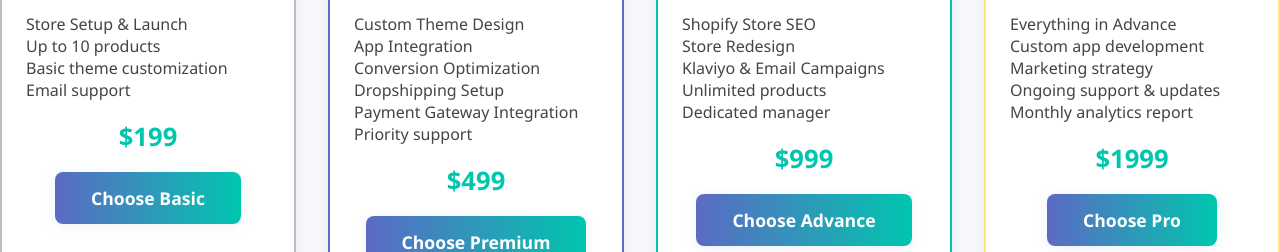
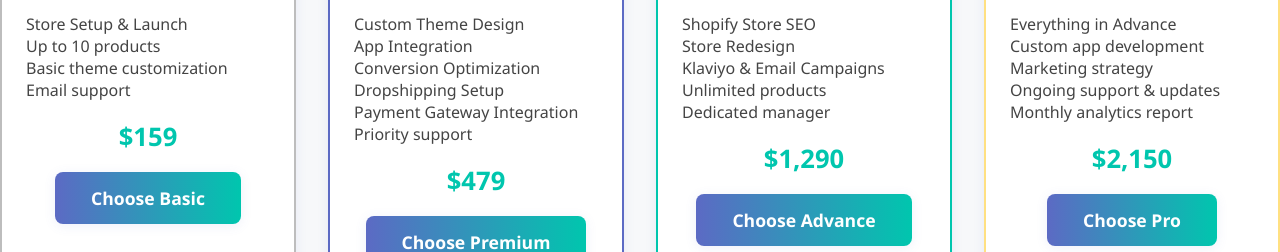
Before and after one commit to Ramonking22/Dime-Tech-Portfolio, a plain HTML site: page index.html in a window 1280 px wide. Shown: the part 1281-1533 px from the top of the page. Drawn offline with Linux system fonts and the light colour scheme.

Commit message:
Update index.html

```diff
--- a/index.html
+++ b/index.html
@@ -78,7 +78,7 @@
                         <li>Basic theme customization</li>
                         <li>Email support</li>
                     </ul>
-                    <div class="price-tag">$199</div>
+                    <div class="price-tag">$159</div>
                     <a href="#contact" class="cta-btn">Choose Basic</a>
                 </div>
                 <div class="service-card pricing-card premium">
@@ -92,7 +92,7 @@
                         <li>Payment Gateway Integration</li>
                         <li>Priority support</li>
                     </ul>
-                    <div class="price-tag">$499</div>
+                    <div class="price-tag">$479</div>
                     <a href="#contact" class="cta-btn">Choose Premium</a>
                 </div>
                 <div class="service-card pricing-card advance">
@@ -105,7 +105,7 @@
                         <li>Unlimited products</li>
                         <li>Dedicated manager</li>
                     </ul>
-                    <div class="price-tag">$999</div>
+                    <div class="price-tag">$1,290</div>
                     <a href="#contact" class="cta-btn">Choose Advance</a>
                 </div>
                 <div class="service-card pricing-card pro">
@@ -118,7 +118,7 @@
                         <li>Ongoing support & updates</li>
                         <li>Monthly analytics report</li>
                     </ul>
-                    <div class="price-tag">$1999</div>
+                    <div class="price-tag">$2,150</div>
                     <a href="#contact" class="cta-btn">Choose Pro</a>
                 </div>
             </div>
```
